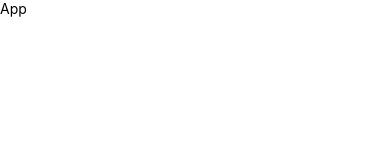
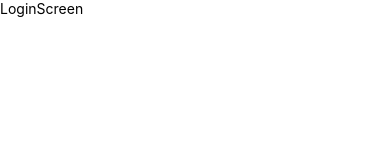
Before and after one commit to Yash-Agarwall/oxiaurra, a React Native app: screen / in a window 390 px wide. Shown: the top 160 px of the page. Built offline with nearby package versions, Linux system fonts and the light colour scheme.

Commit message:
update app.jsx,login and installed safe-area-context

```diff
--- a/App.jsx
+++ b/App.jsx
@@ -1,10 +1,11 @@
 import { StyleSheet, Text, View } from 'react-native'
 import React from 'react'
-
+import LoginScreen from './src/screens/LoginScreen'
 const App = () => {
   return (
     <View>
-      <Text>App</Text>
+      <LoginScreen />
+      {/* <Text>App</Text> */}
     </View>
   )
 }
--- a/package.json
+++ b/package.json
@@ -10,10 +10,10 @@
     "test": "jest"
   },
   "dependencies": {
+    "@react-native/new-app-screen": "0.81.4",
     "react": "19.1.0",
     "react-native": "0.81.4",
-    "@react-native/new-app-screen": "0.81.4",
-    "react-native-safe-area-context": "^5.5.2"
+    "react-native-safe-area-context": "^5.6.1"
   },
   "devDependencies": {
     "@babel/core": "^7.25.2",
--- a/src/styles.js
+++ b/src/styles.js
@@ -0,0 +1,6 @@
+export const colors = {
+    primary:'#E76832',
+    border:'#E1E2E7',
+    fontLight:'#8B8B8B',
+
+}
```
Also changed, not shown: 1 other file (tests, documents, lock files or other folders).
